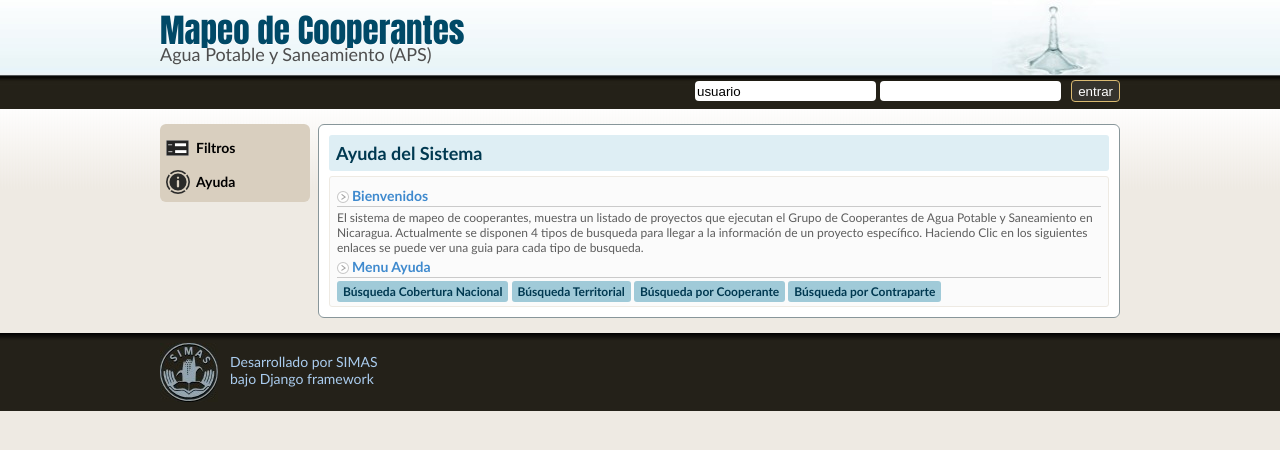
After one commit to fitoria/aguasan, a Django app: page /ayuda/ in a window 1280 px wide. The commit adds this page. Shown: the top 450 px of the page. Run offline with Django 3.2, Linux system fonts and the light colour scheme; parts of the project's set-up code (start-up, migrations or seed data) failed here and were passed over.

Commit message:
haciendo el help

```diff
--- a/aguasan/mapeo/urls.py
+++ b/aguasan/mapeo/urls.py
@@ -5,6 +5,7 @@ from models import *
 
 urlpatterns = patterns('mapeo.views',
     (r'^index/$', 'index'),
+    (r'^ayuda/$', 'ayuda'),
     (r'^mapeo/formulario/$', 'formulario'),
     (r'^mapeo/mapa/$', 'mapa'),
     (r'^mapeo/mapa/departamento/(?P<id>\d+)/$', 'departamento'),
--- a/aguasan/mapeo/views.py
+++ b/aguasan/mapeo/views.py
@@ -16,6 +16,9 @@ from django.db.models import Sum
 
 def index(request):
     return render_to_response('index.html',context_instance=RequestContext(request))
+
+def ayuda(request):
+    return render_to_response('ayuda.html',context_instance=RequestContext(request))
 
 @login_required
 def formulario(request):
@@ -130,13 +133,13 @@ def lista_proyectos(request):
                               context_instance=RequestContext(request))
 
 def lista_donantes(request, template_name):
-    donantes = Donante.objects.all()
+    donantes = Donante.objects.all().order_by('nombre')
     dicc = {'donantes': donantes}
     return render_to_response(template_name, dicc,
                               context_instance=RequestContext(request))
 
 def lista_contrapartes(request, template_name):
-    contrapartes = Contraparte.objects.all()
+    contrapartes = Contraparte.objects.all().order_by('nombre')
     dicc = {'contrapartes': contrapartes}
     return render_to_response(template_name, dicc,
                               context_instance=RequestContext(request))
--- a/aguasan/media/css/estilo.css
+++ b/aguasan/media/css/estilo.css
@@ -291,6 +291,42 @@ border-color:#7B7371;
   padding-bottom:3px;
   padding-left:6px;
   padding-right:6px;
+}
+#menu_ayuda{margin-top:6px;}
+#menu_ayuda a, #menu_ayuda a:visited{
+  color:#003951;
+   background:#A0CAD8;
+   border-radius:3px;
+  -moz-border-radius:3px; /* Firefox */
+  -webkit-border-radius:3px; /* Safari y Chrome */
+  padding-top:3px;
+  padding-bottom:3px;
+  padding-left:6px;
+  padding-right:6px;
+  font-weight:bold;
+}
+
+#menu_ayuda a:hover{
+  color:#fff;
+   background:#5096AF;
+   border-radius:3px;
+  -moz-border-radius:3px; /* Firefox */
+  -webkit-border-radius:3px; /* Safari y Chrome */
+  padding-top:3px;
+  padding-bottom:3px;
+  padding-left:6px;
+  padding-right:6px;
+
+}
+
+
+.imagen_ayuda{
+border-style:solid;
+border-width:8px;
+border-color:#E7E7E7;
+padding:10px;
+float:right;
+margin-left:10px;
 }
 
 #accion_titulo{
--- /dev/null
+++ b/aguasan/templates/ayuda.html
@@ -0,0 +1,59 @@
+ {%extends "base.html"%}
+ {%block extra_js%}
+<script type="text/javascript">
+$(document).ready(function() {
+    $("#nacional").hide();
+    $("#territorial").hide();
+    $("#cooperante").hide();
+    $("#contraparte").hide();
+    $("#menu_nacional").click(function(){$("#territorial").hide("slow"); $("#cooperante").hide("slow");$("#contraparte").hide("slow"); $("#nacional").show("slow")});
+    $("#menu_territorial").click(function(){$("#nacional").hide("slow"); $("#cooperante").hide("slow");$("#contraparte").hide("slow"); $("#territorial").show("slow")});
+    $("#menu_cooperante").click(function(){$("#territorial").hide("slow"); $("#nacional").hide("slow");$("#contraparte").hide("slow"); $("#cooperante").show("slow")});
+    $("#menu_contraparte").click(function(){$("#territorial").hide("slow"); $("#cooperante").hide("slow");$("#nacional").hide("slow"); $("#contraparte").show("slow")});
+
+});
+</script>
+{%endblock%}
+ {%block contenido%}
+ <div id="titulo">
+                   Ayuda del Sistema
+ </div>
+                   <div id="contenido_interno">
+                              <div class="subtitulo_seccion">Bienvenidos</div>
+                              El sistema de mapeo de cooperantes, muestra un listado de proyectos que ejecutan el Grupo de Cooperantes de Agua Potable y Saneamiento en Nicaragua. Actualmente se disponen 4 tipos de busqueda para llegar a la información de un proyecto específico. Haciendo Clic en los siguientes enlaces se puede ver una guia para cada tipo de busqueda.
+                            <div class="subtitulo_seccion">Menu Ayuda</div>
+                            <div id="menu_ayuda">
+                            <a id="menu_nacional" href="#">Búsqueda Cobertura Nacional</a> <a id="menu_territorial" href="#">Búsqueda Territorial</a> <a id="menu_cooperante" href="#">Búsqueda por Cooperante</a> <a id="menu_contraparte" href="#">Búsqueda por Contraparte</a>
+                                   <div id="nacional">
+                                           <br>
+                                           <div class="subtitulo_seccion">Paso 1 : Botón de búsqueda territorial</div>
+                                                    <img class="imagen_ayuda der" src="{{MEDIA_URL}}imagen/ayuda/coberturanacional.png" >
+                                                    <p>En el inicio del sistema se encuentra como una de las opciones de búsqueda el boton "Busqueda Territorial", dando clic en el te enviará a un listado de proyectos que tiene una cobertura en todo el territorio del pais.</p>
+                                                    <div class="separador"></div>
+
+                                           <div class="subtitulo_seccion">Paso 2 : Selección de proyecto</div>
+                                                    <img class="imagen_ayuda der" src="{{MEDIA_URL}}imagen/ayuda/proyectos_nacional.jpeg" >
+                                                    <p>Aparecerá un listado de todos los proyectos que tienen la caracteristica de tener una cobertura Nacional. Se puede ver información general del proyecto como lo es, el nombre del proyecto, los cooperantes que participan, la finalidad del proyecto y finalmente su monto total de inversión. Para ver mayor información sobre un proyecto específico solamente se debe dar clic sobre el enlace del nombre del proyecto.</p>
+
+                                                    <div class="separador"></div>
+                                           <div class="subtitulo_seccion">Paso 3 : Ver Ficha de proyecto</div>
+                                                    <img class="imagen_ayuda der" src="{{MEDIA_URL}}imagen/ayuda/ficha_proyecto.png" >
+                                                    <p>En esta ficha muestra toda los datos de un proyecto, incluyendo su información general y sus datos de inversión de los cooperantes y las contrapartes </p>
+
+                                                    <div class="separador"></div>
+
+                                   </div>
+                                   <div id="territorial">
+                                   Territorial
+                                   </div>
+                                   <div id="cooperante">
+                                   Cooperante
+                                   </div>
+                                   <div id="contraparte">
+                                   Contraparte
+                                   </div>
+                            </div>
+                   </div>
+                        <div class="separador" ></div>
+                   </div>
+ {% endblock %}
--- a/aguasan/templates/base.html
+++ b/aguasan/templates/base.html
@@ -52,7 +52,7 @@
                <!-- Comienza Columna izquierda-->
                <div class="colum_izq izq">
                   <a href="/" class="icono_filtro">Filtros</a>
-                  <a href="" class="icono_ayuda">Ayuda</a>
+                  <a href="/ayuda" class="icono_ayuda">Ayuda</a>
 
                </div>
              <!-- termina Columna izquierda-->
```
Also changed, not shown: aguasan/media/imagen/ayuda/coberturanacional.png (added), aguasan/media/imagen/ayuda/ficha_proyecto.png (added), aguasan/media/imagen/ayuda/mapa_departamento.JPG (added), aguasan/media/imagen/ayuda/municipio.jpg (added), aguasan/media/imagen/ayuda/proyectos_nacional.jpeg (added), aguasan/media/imagen/ayuda/territorial.jpeg (added).
